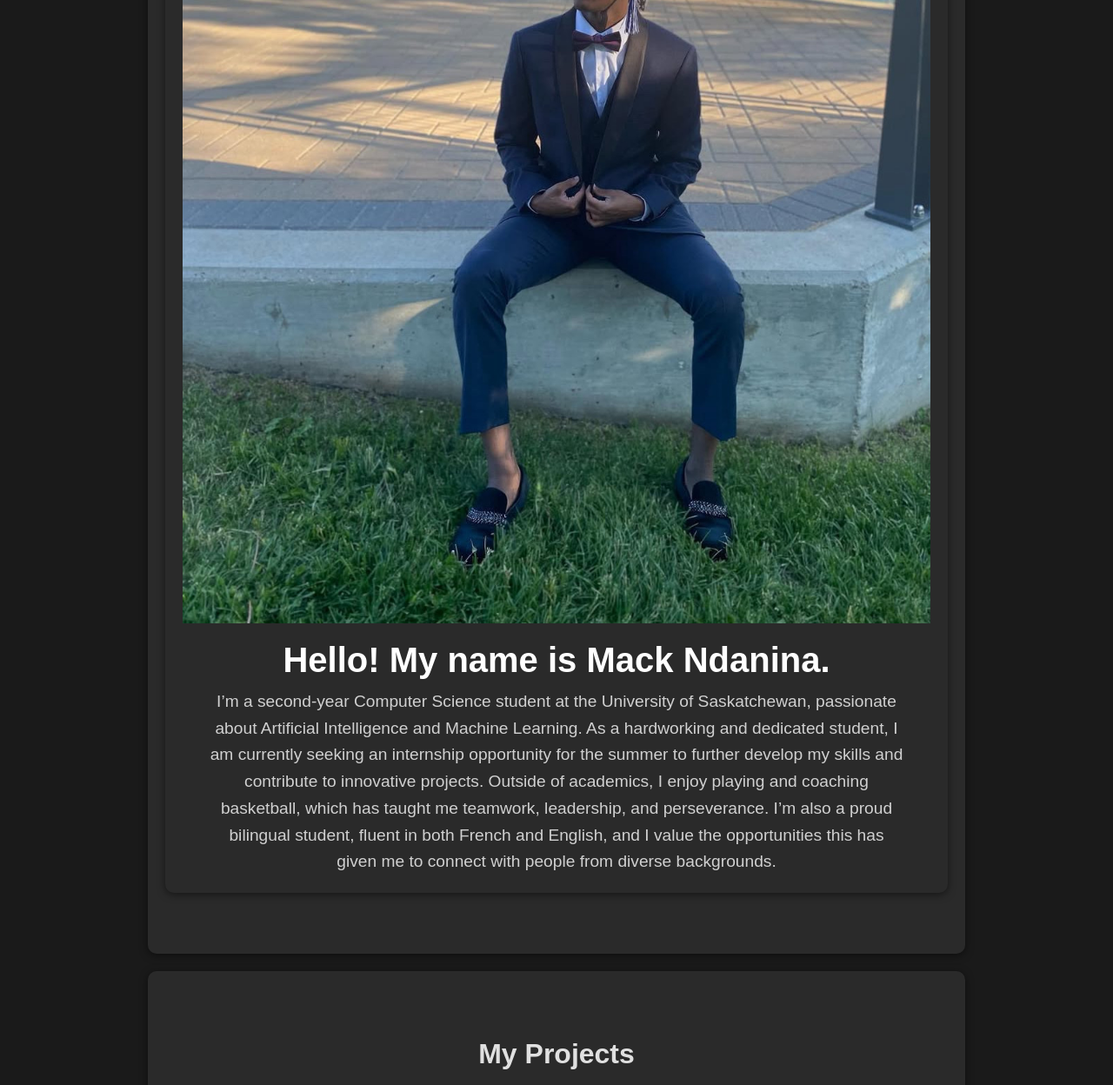
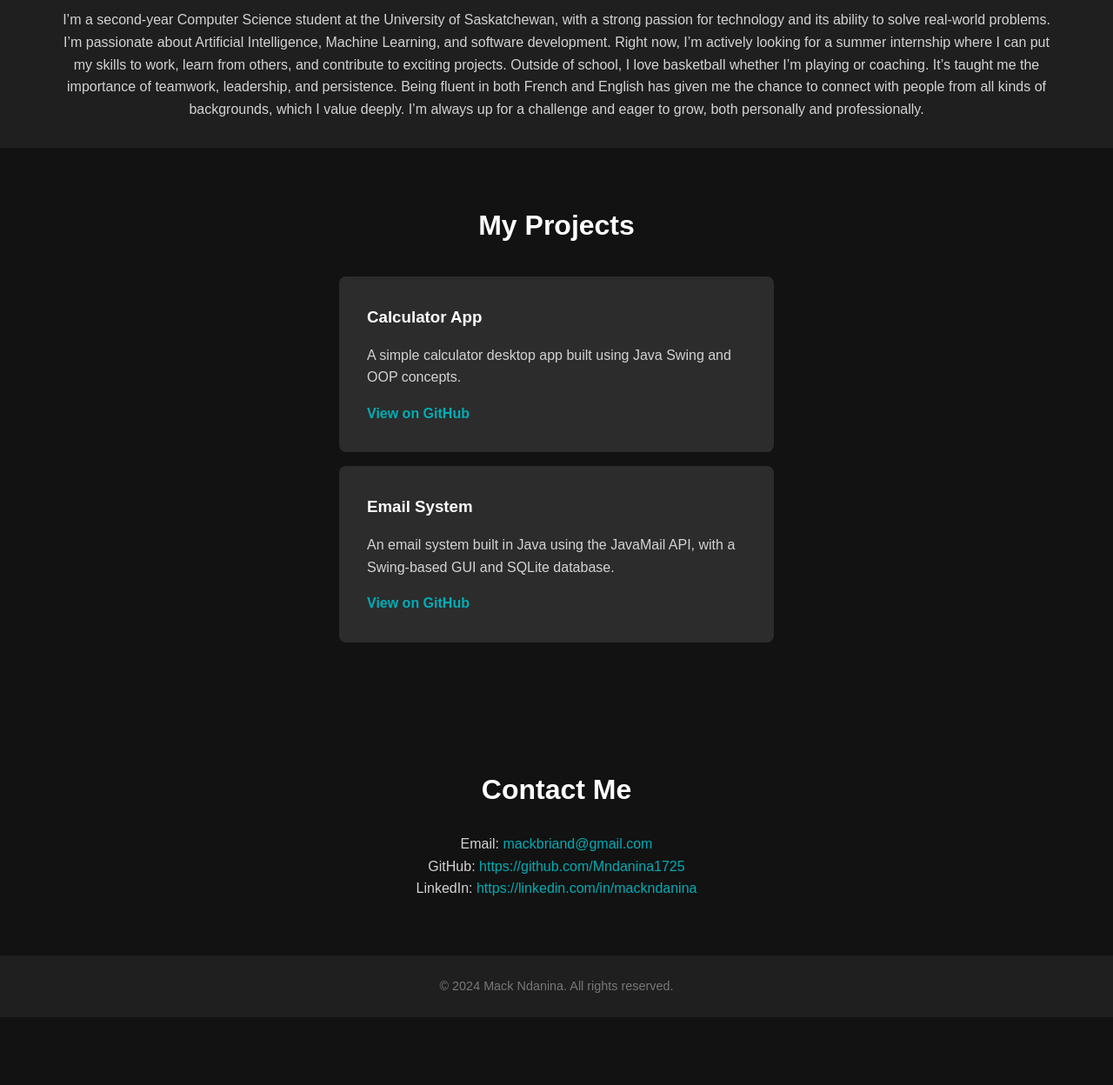
Before and after one commit to Mndanina1725/Portfolio-website, a website built with webpack: page index.html in a window 1280 px wide. Shown: the part 586-1834 px from the top of the page at 87% size. After the commit the page ends 1756 px from the top, so only its background shows below. Built offline with nearby package versions, Linux system fonts and the light colour scheme.

Commit message:
Updated personal website with LinkedIn and new layout

```diff
--- a/css/style.css
+++ b/css/style.css
@@ -1,153 +1,142 @@
-/* General Styles */
-body {
-  font-family: 'Arial', sans-serif;
+/* General Reset */
+* {
   margin: 0;
   padding: 0;
-  background-color: #1a1a1a; /* Dark gray for the background */
-  color: #ffffff; /* White text for contrast */
+  box-sizing: border-box;
+}
+
+body {
+  font-family: Arial, sans-serif;
+  background-color: #121212;
+  color: #d3d3d3;
+  line-height: 1.6;
+  overflow-x: hidden;
 }
 
 /* Navigation Bar */
 nav {
-  background: #333333; /* Dark gray for the nav bar */
-  color: #ffffff;
-  padding: 10px 0;
+  background-color: #1f1f1f;
+  padding: 1rem 0;
   text-align: center;
+  box-shadow: 0 2px 5px rgba(0, 0, 0, 0.2);
   position: sticky;
   top: 0;
-  z-index: 1000;
-  box-shadow: 0 2px 5px rgba(0, 0, 0, 0.3);
+  z-index: 10;
 }
 
 nav ul {
   list-style: none;
-  margin: 0;
-  padding: 0;
-}
-
-nav ul li {
-  display: inline;
-  margin: 0 15px;
+  display: flex;
+  justify-content: center;
+  gap: 2rem;
 }
 
 nav ul li a {
-  color: #ffffff;
+  color: #d3d3d3;
   text-decoration: none;
   font-weight: bold;
-  transition: color 0.3s ease;
+  font-size: 1rem;
+  transition: color 0.3s;
 }
 
 nav ul li a:hover {
-  color: #c0c0c0; /* Lighter gray on hover */
+  color: #ffffff;
 }
 
-/* Home Section */
-.home-box {
-  background: #2a2a2a; /* Medium gray for the box */
-  border-radius: 10px; /* Rounded corners */
-  max-width: 900px;
-  margin: 20px auto;
-  padding: 20px;
-  box-shadow: 0 2px 10px rgba(0, 0, 0, 0.5); /* Subtle shadow for depth */
+/* Hero Section */
+.hero-section {
+  text-align: center;
+  padding: 2rem 5%;
+  background-color: #1f1f1f;
+}
+
+.hero-image-container {
+  display: flex;
+  justify-content: center;
+  margin-bottom: 1.5rem;
+}
+
+.hero-image {
+  width: 300px;
+  height: auto;
+  border-radius: 5px;
+  box-shadow: 0 5px 15px rgba(0, 0, 0, 0.5);
+}
+
+.hero-content h1 {
+  font-size: 2.5rem;
+  color: #ffffff;
+  margin-bottom: 1rem;
+}
+
+.hero-content p {
+  font-size: 1rem;
+  color: #d3d3d3;
+}
+
+/* Projects Section */
+.section {
+  padding: 4rem 5%;
   text-align: center;
 }
 
-.top-image {
-  width: 100%; /* Make the image fill the width of the box */
-  height: auto; /* Keep the image's original aspect ratio */
-  display: block;
-  margin: 0 auto;
-  border-radius: 10px 10px 0 0; /* Rounded top corners */
+.section h2 {
+  font-size: 2rem;
+  margin-bottom: 2rem;
+  color: #ffffff;
 }
 
-.home-text h1 {
-  font-size: 2.5em;
-  margin: 20px 0 10px;
-  color: #ffffff; /* White text */
-}
-
-.home-text p {
-  font-size: 1.2em;
-  line-height: 1.6;
-  color: #d0d0d0; /* Light gray for the paragraph text */
-  margin: 0 auto;
-  max-width: 800px; /* Limit width for readability */
-}
-
-/* Section Styling */
-.section {
-  padding: 50px 20px;
-  text-align: center;
-  margin: 20px auto;
-  background: #2a2a2a; /* Medium gray background for sections */
-  border-radius: 10px;
-  box-shadow: 0 2px 10px rgba(0, 0, 0, 0.5);
-  max-width: 900px; /* Limit section width for readability */
-}
-
-.section h2 {
-  margin-bottom: 20px;
-  font-size: 2em;
-  color: #e0e0e0; /* Light gray for headers */
-}
-
-/* Projects Section */
-#projects .project {
-  margin: 20px auto;
-  padding: 15px;
-  background: #333333; /* Dark gray background for project cards */
+.project {
+  background-color: #2c2c2c;
+  padding: 2rem;
+  margin: 1rem auto;
   border-radius: 8px;
-  box-shadow: 0 2px 5px rgba(0, 0, 0, 0.5);
-  max-width: 700px;
+  max-width: 500px;
   text-align: left;
-  color: #d0d0d0; /* Light gray text */
 }
 
 .project h3 {
-  margin: 0 0 10px;
-  color: #e0e0e0;
+  color: #ffffff;
+  margin-bottom: 1rem;
+}
+
+.project p {
+  color: #d3d3d3;
+  margin-bottom: 1rem;
 }
 
 .project a {
-  color: #5bc0de; /* Modern blue for links */
   text-decoration: none;
+  color: #00adb5;
   font-weight: bold;
-  transition: color 0.3s ease;
+  transition: color 0.3s;
 }
 
 .project a:hover {
-  color: #00bcd4; /* Bright blue on hover */
+  color: #02d8e9;
 }
 
 /* Contact Section */
-#contact {
-  background: #2a2a2a;
+#contact h2 {
+  font-size: 2rem;
+  margin-bottom: 1.5rem;
+  color: #ffffff;
 }
 
-#contact p {
-  font-size: 1.2em;
-  line-height: 1.6;
-  color: #c0c0c0;
+#contact p a {
+  color: #00adb5;
+  text-decoration: none;
 }
 
-#contact a {
-  color: #5bc0de; /* Blue for links */
-  text-decoration: none;
-  font-weight: bold;
-  transition: color 0.3s ease;
-}
-
-#contact a:hover {
-  color: #00bcd4; /* Bright blue on hover */
+#contact p a:hover {
+  color: #02d8e9;
 }
 
 /* Footer */
 footer {
   text-align: center;
-  background: #333333; /* Dark gray footer */
-  color: white;
-  padding: 15px 0;
-  font-size: 0.9em;
-  margin-top: 20px;
-  box-shadow: 0 -2px 5px rgba(0, 0, 0, 0.3);
+  background-color: #1f1f1f;
+  padding: 1.5rem 0;
+  font-size: 0.9rem;
+  color: #777;
 }
--- a/index.html
+++ b/index.html
@@ -17,37 +17,36 @@
 </nav>
 
 <!-- Home Section -->
-<section id="home" class="section">
-  <div class="home-box">
-    <!-- Add the picture -->
-    <img src="img/IMG_2650.jpg" alt="Mack Ndanina" class="top-image">
-    <!-- Add the text below the image -->
-    <div class="home-text">
-      <h1>Hello! My name is Mack Ndanina.</h1>
-      <p>
-        I’m a second-year Computer Science student at the University of Saskatchewan, passionate about Artificial
-        Intelligence and Machine Learning. As a hardworking and dedicated student, I am currently seeking an internship opportunity
-        for the summer to further develop my skills and contribute to innovative projects.
-        Outside of academics, I enjoy playing and coaching basketball, which has taught me teamwork, leadership,
-        and perseverance. I’m also a proud bilingual student, fluent in both French and English, and I value the
-        opportunities this has given me to connect with people from diverse backgrounds.
-      </p>
-    </div>
+<section id="home" class="hero-section">
+  <!-- Hero Image -->
+  <div class="hero-image-container">
+    <img src="img/IMG_2650.jpg" alt="Mack Ndanina" class="hero-image">
+  </div>
+
+  <!-- Introductory Text -->
+  <div class="hero-content">
+    <h1>Hello! My name is Mack Ndanina.</h1>
+    <p>
+      I’m a second-year Computer Science student at the University of Saskatchewan, with a strong passion for technology
+      and its ability to solve real-world problems. I’m passionate about Artificial Intelligence, Machine Learning,
+      and software development. Right now, I’m actively looking for a summer internship where I can put my skills to work, learn from others,
+      and contribute to exciting projects. Outside of school, I love basketball whether I’m playing or coaching.
+      It’s taught me the importance of teamwork, leadership, and persistence. Being fluent in both French and English
+      has given me the chance to connect with people from all kinds of backgrounds, which I value deeply. I’m always up
+      for a challenge and eager to grow, both personally and professionally.
+
+    </p>
   </div>
 </section>
 
 <!-- Projects Section -->
 <section id="projects" class="section">
   <h2>My Projects</h2>
-
-  <!-- Project 1: Calculator App -->
   <div class="project">
     <h3>Calculator App</h3>
-    <p>A simple calculator desktop app built using Java Swing and OOP principles.</p>
+    <p>A simple calculator desktop app built using Java Swing and OOP concepts.</p>
     <a href="https://github.com/Mndanina1725/Calculator-App" target="_blank">View on GitHub</a>
   </div>
-
-  <!-- Project 2: Email System -->
   <div class="project">
     <h3>Email System</h3>
     <p>An email system built in Java using the JavaMail API, with a Swing-based GUI and SQLite database.</p>
@@ -60,8 +59,8 @@
   <h2>Contact Me</h2>
   <p>Email: <a href="mailto:mackbriand@gmail.com">mackbriand@gmail.com</a></p>
   <p>GitHub: <a href="https://github.com/Mndanina1725" target="_blank">https://github.com/Mndanina1725</a></p>
-  <p>LinkedIn: <a href="https://www.linkedin.com/feed/?trk=guest_homepage-basic_nav-header-signin" target="_blank">https://linkedin.com/in/mackndanina</a></p>
-</section>
+  <p>LinkedIn: <a href="https://www.linkedin.com/feed/?trk=guest_homepage-basic_nav-header-signin" target="_blank">https://linkedin.com/in/mackndanina</a></p></section>
+
 
 <!-- Footer -->
 <footer>
```
